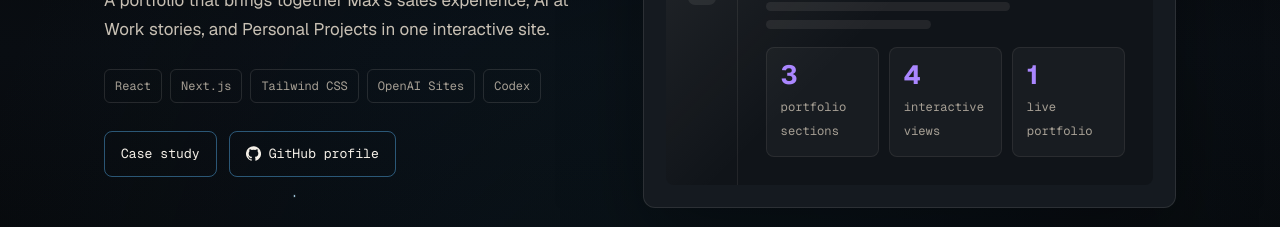
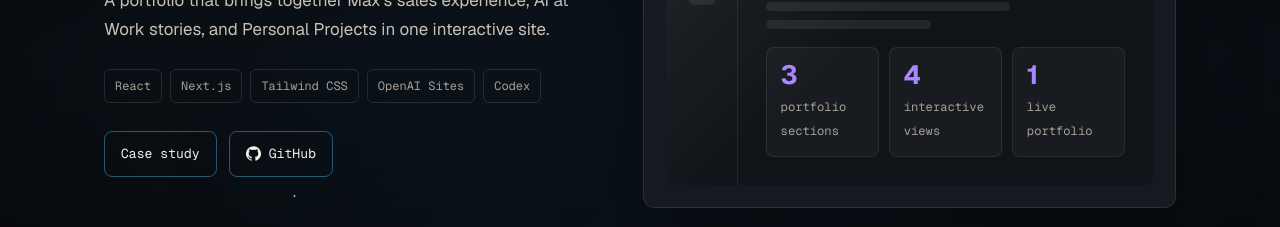
Before and after one commit to maxleesianyi/max-lee-ai-portfolio-website, a Next.js app: page /projects in a window 1280 px wide. Shown: the part 1180-1407 px from the top of the page. Built offline with nearby package versions, Linux system fonts and the light colour scheme.

Commit message:
Tighten disclaimer and correct GitHub links

```diff
--- a/app/globals.css
+++ b/app/globals.css
@@ -1072,7 +1072,8 @@ a:hover .browser-frame {
 }
 
 .ai-use-disclaimer {
-  width: 272px;
+  width: fit-content;
+  max-width: 100%;
   margin-left: auto;
   overflow: hidden;
   border: 1px solid rgba(91, 189, 255, 0.32);
@@ -1081,7 +1082,7 @@ a:hover .browser-frame {
   padding: 13px 16px;
   color: #bde8ff;
   cursor: default;
-  transition: width 240ms ease, background 180ms ease, border-color 180ms ease, box-shadow 180ms ease;
+  transition: background 180ms ease, border-color 180ms ease, box-shadow 180ms ease;
 }
 
 .ai-use-disclaimer strong {
--- a/content/site.json
+++ b/content/site.json
@@ -274,7 +274,7 @@
       "accent": "gold",
       "externalLabel": "Try it out",
       "externalUrl": "https://ai-gtm-learning-lab.vercel.app/",
-      "githubUrl": "https://github.com/maxleesianyi/AI-GTM-Learning-Lab"
+      "githubUrl": "https://github.com/maxleesianyi/max-lee-OpenAI-BDR-Interviewer-Buddy"
     },
     {
       "slug": "max-lee-ai-portfolio",
@@ -317,8 +317,7 @@
       "role": "Product owner, designer, and builder.",
       "next": "crib-stock-taker",
       "accent": "violet",
-      "githubLabel": "GitHub profile",
-      "githubUrl": "https://github.com/maxleesianyi"
+      "githubUrl": "https://github.com/maxleesianyi/max-lee-ai-portfolio-website"
     },
     {
       "slug": "crib-stock-taker",
@@ -453,9 +452,7 @@
       ],
       "role": "Workflow designer for a personal learning habit.",
       "next": "openai-bdr-interviewer-buddy",
-      "accent": "red",
-      "githubLabel": "GitHub profile",
-      "githubUrl": "https://github.com/maxleesianyi"
+      "accent": "red"
     }
   ],
   "workStories": [
```
